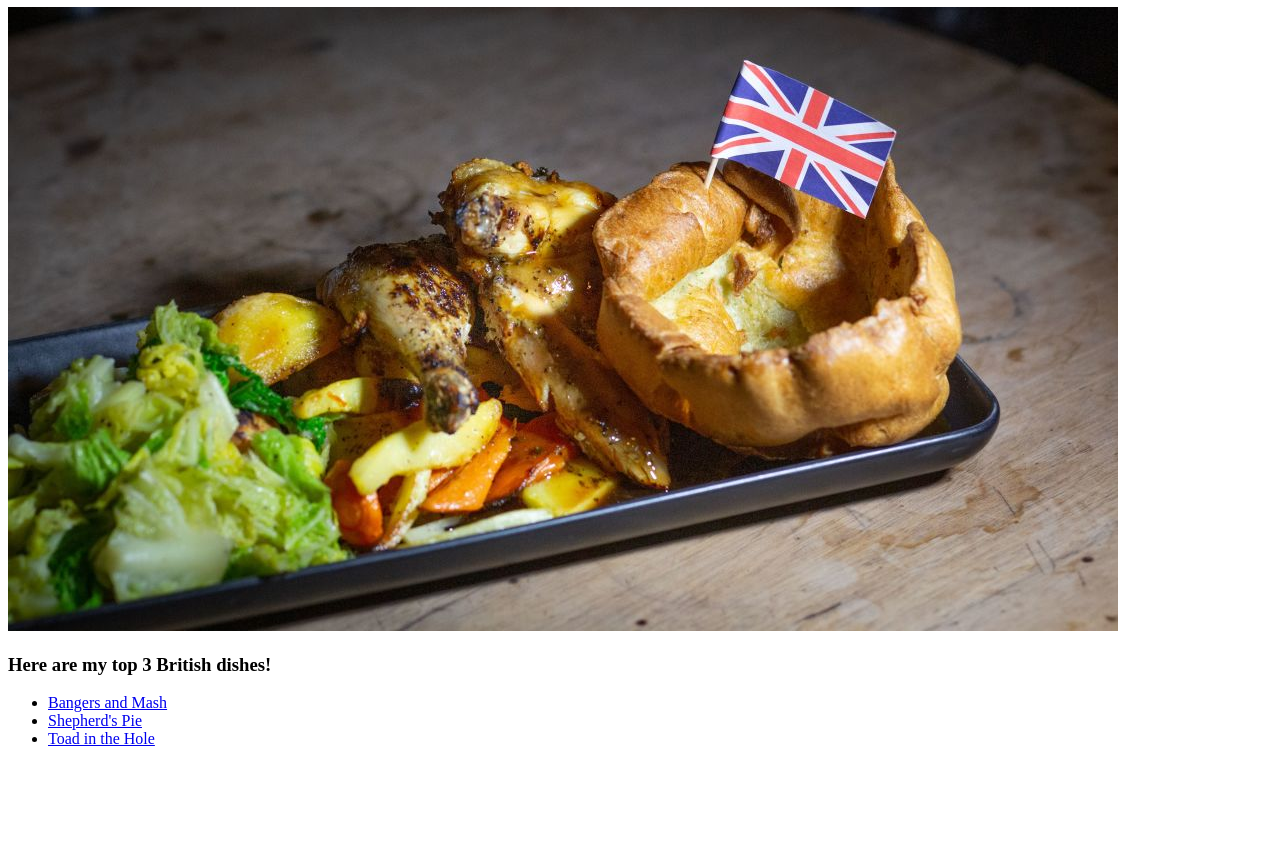
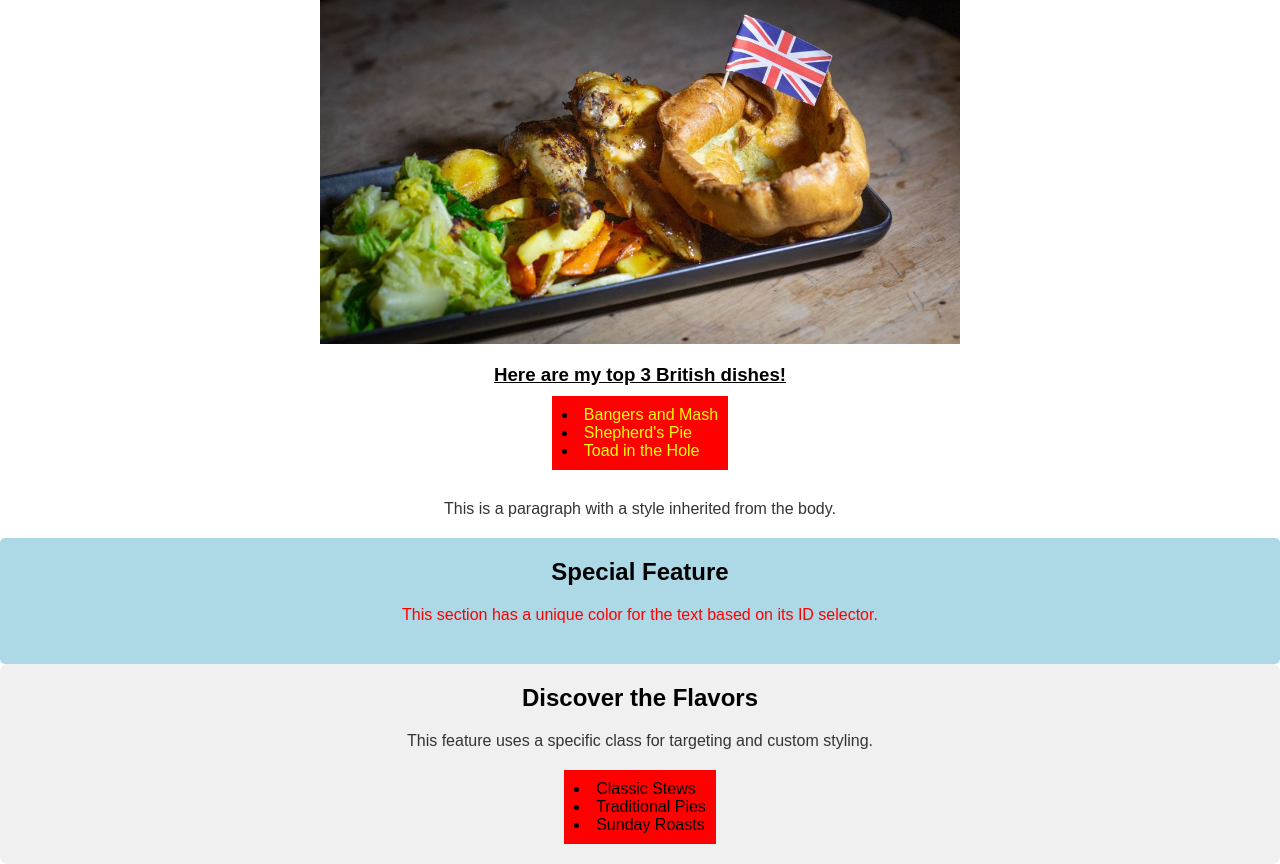
Before and after one commit to AliBabaGZ/odin-recipes, a plain HTML site: page index.html in a window 1280 px wide. Shown: the part 73-937 px from the top of the page. Before the commit the page ends 837 px from the top, so only its background shows below. Drawn offline with Linux system fonts and the light colour scheme.

Commit message:
Updated and revamped index.html

```diff
--- /dev/null
+++ b/css/styles.css
@@ -0,0 +1,104 @@
+/* Universal selector to reset default margins/paddings */
+* {
+    margin: 0;
+    padding: 0;
+    box-sizing: border-box;
+}
+
+/* Center the entire body */
+body {
+    text-align: center;
+    font-family: Arial, Helvetica, sans-serif;
+}
+
+/* Type selector for all h1 tags */
+h1 {
+    background-color: rgb(82, 82, 222);
+    text-align: center;
+    font-family: Arial, Helvetica, sans-serif;
+    color: yellowgreen;
+}
+
+/* Centering the image and setting its width */
+.index-page img {
+    display: block;
+    margin: 20px auto; /* Center image and add space around it */
+    width: 50%; /* Adjust this to the desired width */
+}
+/* Type selector for all h3 tags */
+h3 {
+    font-family: Arial, Helvetica, sans-serif;
+}
+
+/* Class selector for .top-dishes */
+.top-dishes {
+    text-decoration: underline;
+    text-align: center;
+    font-family: Arial, Helvetica, sans-serif;
+}
+
+/* Class selector for the index-list container */
+.index-list {
+    text-align: center;
+    font-family: Arial, Helvetica, sans-serif;
+}
+
+/* Descendant combinator: style for ul inside index-list */
+.index-list > ul {
+    display: inline-block;
+    text-align: left;
+    padding: 10px;
+    list-style-position: inside;
+    background-color: red;
+    margin: 10px;
+}
+
+/* Chaining selectors for links inside index-list */
+.index-list a {
+    color: yellow;
+    text-decoration: none;
+}
+
+/* Hover effect for links inside index-list */
+.index-list a:hover {
+    color: black;
+}
+
+p {
+    color: #333; /* Dark grey text */
+    font-size: 16px;
+    margin: 20px;
+    text-align: center; /* If you still want to ensure this */
+}
+
+/* ID selector for unique styling of #highlight section */
+#highlight {
+    background-color: lightblue;
+    padding: 20px;
+    border-radius: 5px;
+}
+
+/* Specificity example: override default paragraph color inside #highlight */
+#highlight p {
+    color: red;
+}
+
+/* Another class selector for the special feature section */
+.special-feature {
+    background-color: #f0f0f0;
+    padding: 20px;
+    border-radius: 8px;
+}
+
+.special-feature {
+    text-align: center;
+    font-family: Arial, Helvetica, sans-serif;
+}
+
+.special-feature > ul {
+    display: inline-block;
+    text-align: left;
+    padding: 10px;
+    list-style-position: inside;
+    background-color: red; /* Adjust background color if needed */
+}
--- a/index.html
+++ b/index.html
@@ -3,19 +3,53 @@
   <head>
     <meta charset="UTF-8" />
     <meta name="viewport" content="width=device-width, initial-scale=1.0" />
+    <link rel="stylesheet" href="/css/styles.css" />
     <title>Classic British Dishes</title>
   </head>
-  <body>
-    <h1>Classic British Recipes!</h1>
+  <body class="index-page">
+    <!-- Type selector applied to h1 -->
+    <h1 class="main-header">Classic British Recipes!</h1>
+
+    <!-- Inherited font-family from body and custom background color -->
     <img
       src="./images/British-Cooking.jpg"
       alt="A picture of a roast dinner with a little union jack flag stuck in the yorkshire pudding"
     />
-    <h3>Here are my top 3 British dishes!</h3>
-    <ul>
-      <li><a href="./recipies/bangers-mash.html">Bangers and Mash</a></li>
-      <li><a href="./recipies/shepherd-pie.html">Shepherd's Pie</a></li>
-      <li><a href="./recipies/toad-in-hole.html">Toad in the Hole</a></li>
-    </ul>
+
+    <!-- Class selector for top-dishes h3 -->
+    <h3 class="top-dishes">Here are my top 3 British dishes!</h3>
+
+    <div class="index-list">
+      <ul>
+        <!-- Descendant selector (li inside .index-list) -->
+        <li><a href="./recipies/bangers-mash.html">Bangers and Mash</a></li>
+        <li><a href="./recipies/shepherd-pie.html">Shepherd's Pie</a></li>
+        <li><a href="./recipies/toad-in-hole.html">Toad in the Hole</a></li>
+      </ul>
+    </div>
+
+    <!-- Example of a paragraph where inherited styles will apply -->
+    <p>This is a paragraph with a style inherited from the body.</p>
+
+    <!-- Example of an ID selector used in a unique section -->
+    <section id="highlight">
+      <h2 class="section-title">Special Feature</h2>
+      <p>
+        This section has a unique color for the text based on its ID selector.
+      </p>
+    </section>
+
+    <!-- Another class example with nested elements -->
+    <div class="special-feature">
+      <h2>Discover the Flavors</h2>
+      <p>
+        This feature uses a specific class for targeting and custom styling.
+      </p>
+      <ul>
+        <li>Classic Stews</li>
+        <li>Traditional Pies</li>
+        <li>Sunday Roasts</li>
+      </ul>
+    </div>
   </body>
 </html>
```
Also changed, not shown: recipies/bangers-mash.html (+1 -0 lines), recipies/shepherd-pie.html (+1 -0 lines), recipies/toad-in-hole.html (+2 -4 lines).
